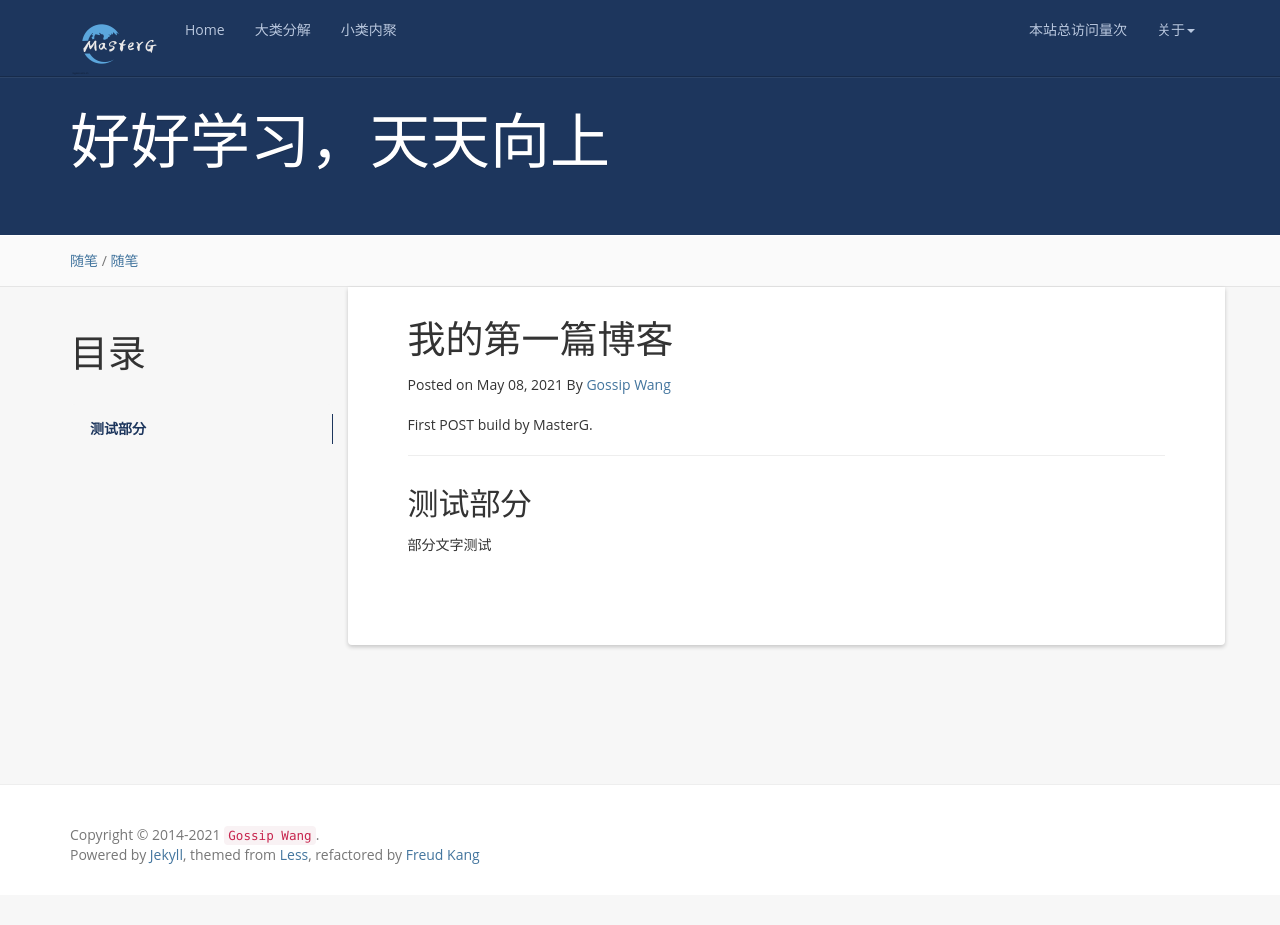
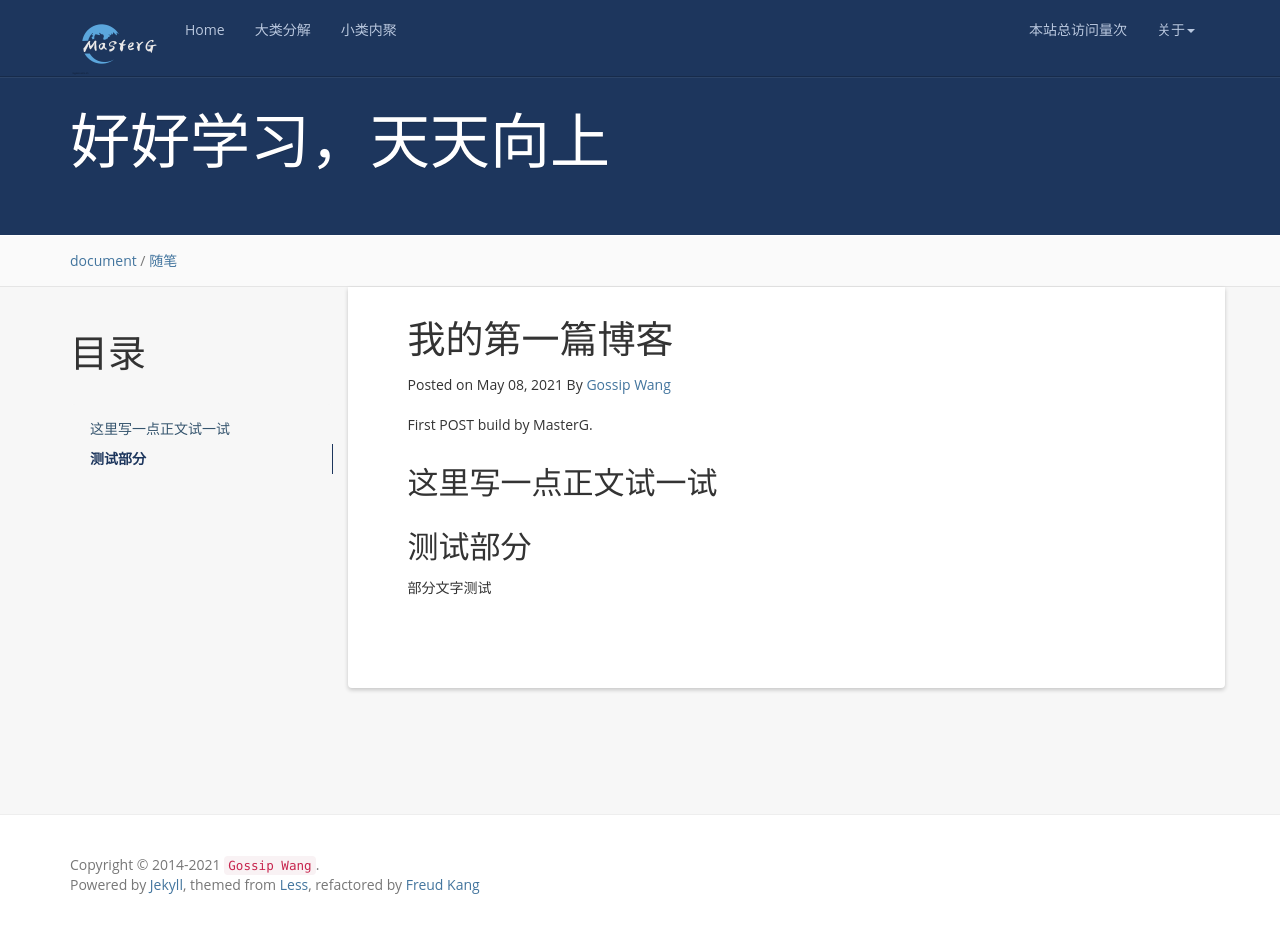
Before and after one commit to WangGossip/WangGossip.github.io, a Jekyll site: the page built from _posts/2021-05-08-my-first-blog.md, in a window 1280 px wide and 925 px high. Built offline with Jekyll 4.4.1, drawn with Linux system fonts in a browser that asks for light colours; nearby versions of some CDN libraries; a script that is not in the unit is left out; comment, search, counter and statistics services are not loaded.

Commit message:
接着修改

```diff
--- a/_posts/2021-05-08-第一篇博客.md
+++ b/_posts/2021-05-08-my-first-blog.md
@@ -2,7 +2,7 @@
 layout: post
 title:  "我的第一篇博客"
 date:   2021-05-08 20:33:01 +0800
-categories: 随笔
+categories: document
 tag: 随笔
 ---
 
@@ -12,7 +12,7 @@ tag: 随笔
 
 First POST build by MasterG.
 
-
+这里写一点正文试一试
 ------------------------
 ## 测试部分
 部分文字测试
```
